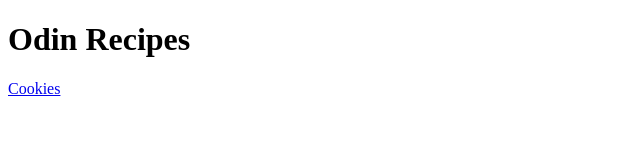
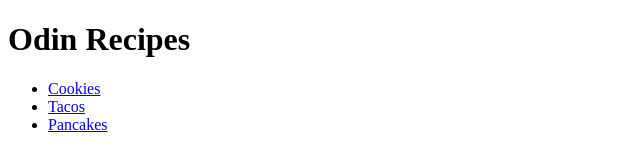
Before and after one commit to HenriqueAnraki/odin-recipes, a plain HTML site: page index.html in a window 1280 px wide. Shown: the whole page, without its empty margins (0-640 px from the left). Drawn offline with Linux system fonts and the light colour scheme.

Commit message:
Change index.html to contain links to recipe

```diff
--- a/index.html
+++ b/index.html
@@ -3,11 +3,15 @@
 <head>
   <meta charset="UTF-8">
   <meta name="viewport" content="width=device-width, initial-scale=1.0">
-  <title>Document</title>
+  <title>Odin Recipes</title>
 </head>
 <body>
   <h1>Odin Recipes</h1>
 
-  <a href="./recipes/cookies.html">Cookies</a>
+  <ul>
+    <li><a href="./recipes/cookies.html">Cookies</a></li>
+    <li><a href="./recipes/tacos.html">Tacos</a></li>
+    <li><a href="./recipes/pancakes.html">Pancakes</a></li>
+  </ul>
 </body>
 </html>
```
